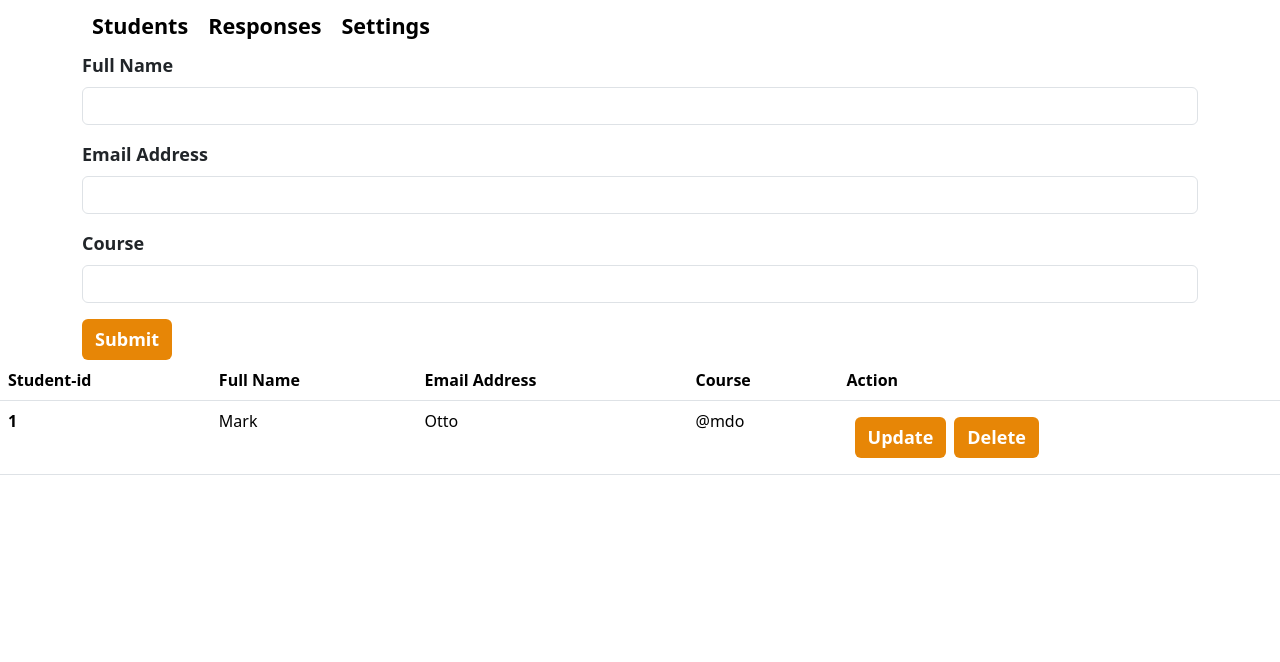
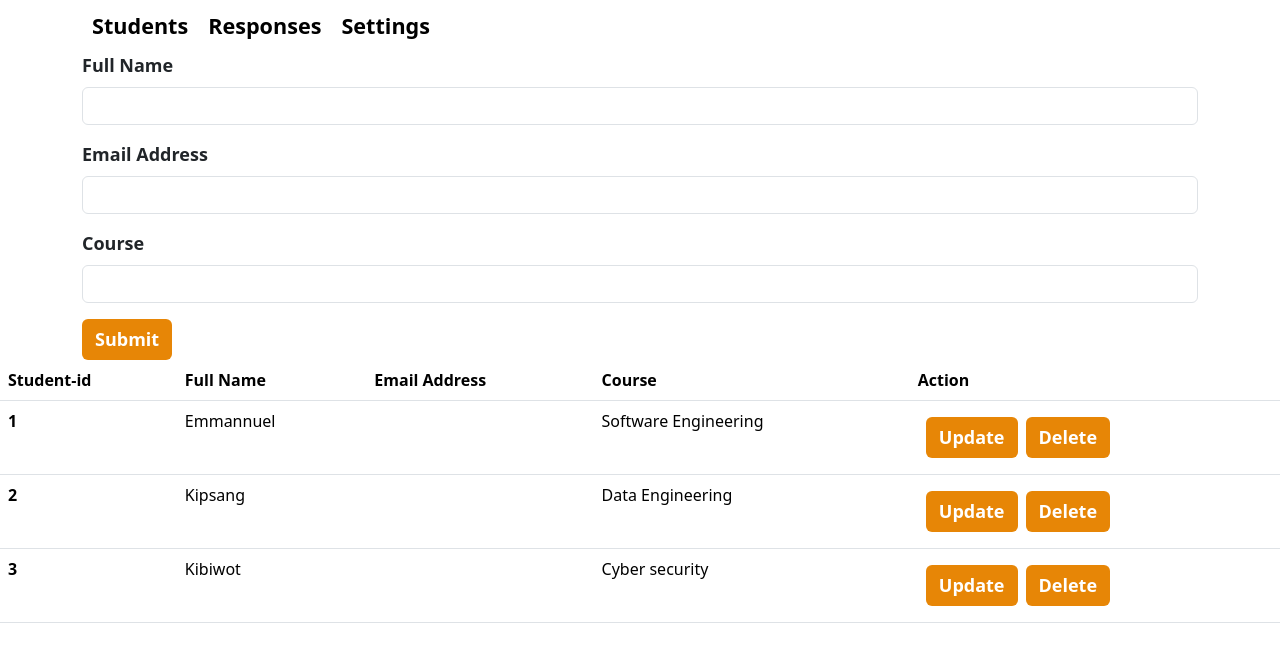
Before and after one commit to KipsangEmmanuel/Students-Feedback-Form--React-Sinatra-fullstack-, a React (Create React App) app: page / in a window 1280 px wide. Shown: the top 662 px of the page. Built offline with nearby package versions, Linux system fonts and the light colour scheme; data requests are answered from the project's data file.

Commit message:
added Student component

```diff
--- /dev/null
+++ b/db.json
@@ -0,0 +1,22 @@
+{
+    "students": [
+        {
+            "id": 1,
+            "name": "Emmannuel",
+            "Email": "emmanuel@gmail.com",
+            "course": "Software Engineering"
+        },
+        {
+            "id": 2,
+            "name": "Kipsang",
+            "Email": "kipsang@gmail.com",
+            "course": "Data Engineering"
+        },
+        {
+            "id": 3,
+            "name": "Kibiwot",
+            "Email": "kibiwot@gmail.com",
+            "course": "Cyber security"
+        }
+    ]
+}
--- a/src/components/Form.js
+++ b/src/components/Form.js
@@ -1,5 +1,6 @@
 import "../css/Form.css"
 function Form () {
+
     return(
         <>
           <form className="container">
--- a/src/components/Student.js
+++ b/src/components/Student.js
@@ -0,0 +1,17 @@
+ function TableRaw({id, name, email, course}) {
+    return(
+        <>
+             <tr key="student.id">
+                 <th scope="row">{id}</th>
+                 <td>{name}</td>
+                <td>{email}</td>
+                 <td>{course}</td>
+                <td>
+                    <button className="btn m-2">Update</button>
+                    <button className="btn">Delete</button>
+                 </td>
+            </tr>
+        </>
+    )
+ }
+ export default TableRaw;
--- a/src/components/Table.js
+++ b/src/components/Table.js
@@ -1,5 +1,17 @@
+import { useEffect } from "react";
 import "../css/Table.css"
+import { useState } from "react";
+import TableRaw from "./Student";
 function Table() {
+ const [students, setStudents] = useState([])
+
+  useEffect(() => {
+    // fetch logic
+    fetch("http://localhost:3002/students")
+    .then((res) => res.json())
+    .then(data => setStudents(data))
+  }, [])
+
     return (
         <>
             <table class="table">
@@ -13,17 +25,19 @@ function Table() {
                     </tr>
                 </thead>
                 <tbody>
-                    <tr>
-                    <th scope="row">1</th>
-                    <td>Mark</td>
-                    <td>Otto</td>
-                    <td>@mdo</td>
-                    <td>
-                        <button className="btn m-2">Update</button>
-                        <button className="btn">Delete</button>
-                    </td>
-                    </tr>
-
+                    {
+                        students.map((student) => {
+                            return (
+                                <TableRaw
+                                    key={student.id}
+                                    id={student.id}
+                                    name={student.name}
+                                    email={student.email}
+                                    course={student.course}
+                                />
+                            )
+                        })
+                    }
                 </tbody>
             </table>
         </>
```
